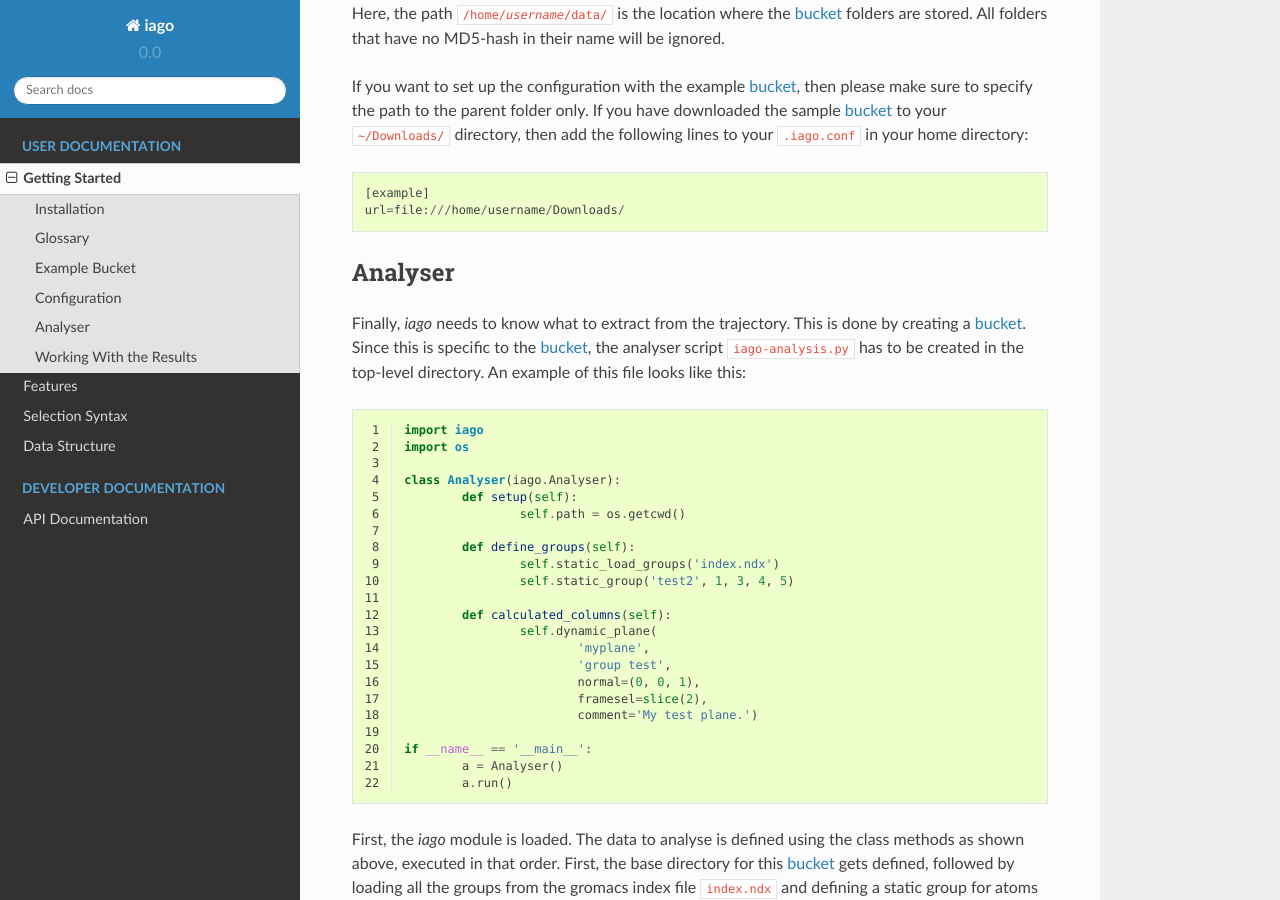
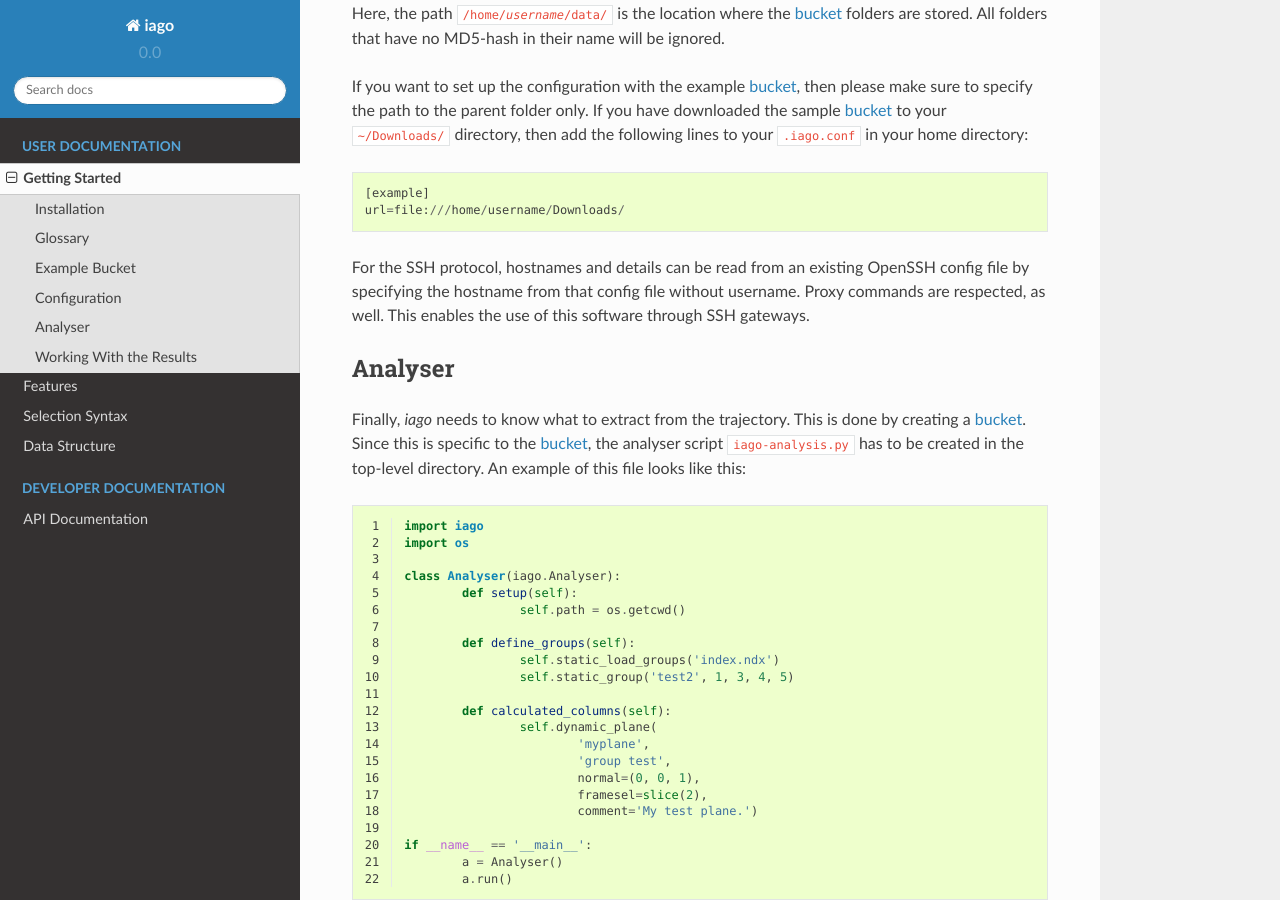
Before and after one commit to ferchault/iago, a Sphinx documentation site: the page built from docs/gettingstarted.rst, in a window 1280 px wide and 900 px high, scrolled down 2419 px. Built offline with Sphinx 7.4.7 and the Read the Docs theme 2.0.0, drawn with Linux system fonts in a browser that asks for light colours; pages that are not in the unit, such as notebooks, are missing from menus.

Commit message:
Updated documentation. Closes #13

```diff
--- a/docs/gettingstarted.rst
+++ b/docs/gettingstarted.rst
@@ -95,6 +95,8 @@ If you want to set up the configuration with the example :term:`bucket`, then pl
   [example]
   url=file:///home/username/Downloads/
 
+For the SSH protocol, hostnames and details can be read from an existing OpenSSH config file by specifying the hostname from that config file without username. Proxy commands are respected, as well. This enables the use of this software through SSH gateways.
+
 
 Analyser
 --------
```
